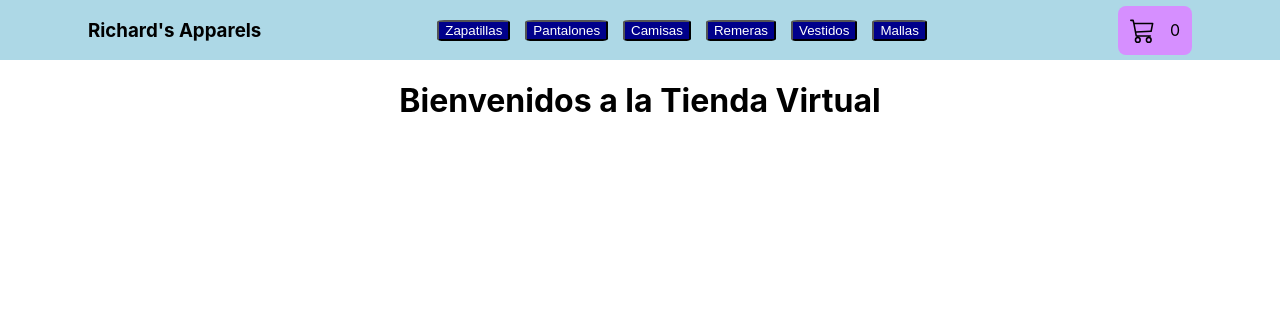
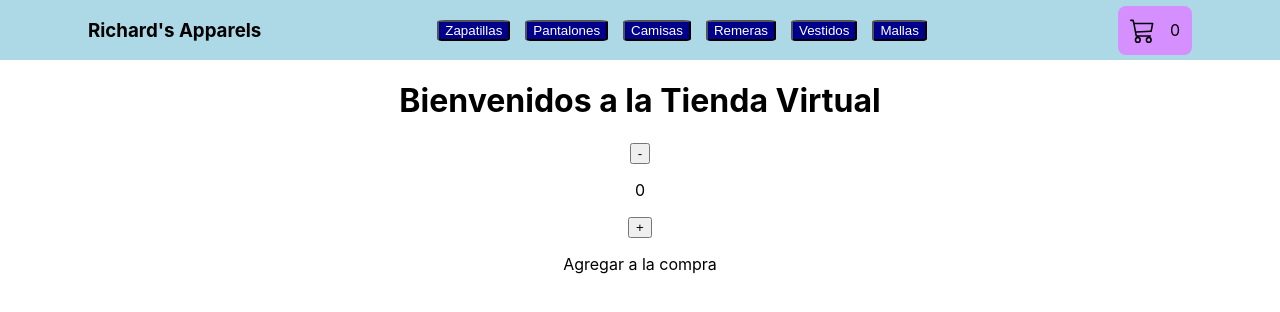
Before and after one commit to ricardosarubbi/ecommerce-31145, a React (Create React App) app: page / in a window 1280 px wide. Shown: the top 312 px of the page. Built offline with nearby package versions, Linux system fonts and the light colour scheme.

Commit message:
Agregado de botón de sumar restar al carrito

```diff
--- a/src/App.js
+++ b/src/App.js
@@ -1,7 +1,9 @@
 import React from 'react'
+import { useState } from 'react'
 import './App.css';
 import NavBar from './components/NavBar/NavBar'
 import ItemListContainer from './components/ItemListContainer/ItemListContainer';
+import Counter from './components/Counter/Counter';
 
 
 const App = () => {
@@ -10,10 +12,18 @@ const App = () => {
     props:'2'
   }
 
+  const [show, setShow] = useState(true)
+
+  const handleOnAdd = (quantity) => {
+    console.log(`se agregaron ${quantity} productos`)
+  }
+
   return (
       <div className="App">
         <NavBar />
-        <ItemListContainer {...props}/>
+        <ItemListContainer {...props} />
+
+        { show ? <Counter initial={0} stock={10} onAdd={handleOnAdd}/> : null }
       </div>
   );
 }
--- /dev/null
+++ b/src/components/Counter/Counter.js
@@ -0,0 +1,43 @@
+import { useState, useEffect } from 'react'
+
+const Counter = ({initial, stock, onAdd}) => {
+    const [count, setCount] = useState(0)
+
+    useEffect(() => {
+        let isActive = true
+
+        setTimeout(() => {
+            if(isActive) {
+                setCount(0)
+            }
+        }, 3000)
+
+        return (() => {
+            isActive = false
+        })
+    })
+
+    useEffect(() => {
+
+    }, [count])
+
+
+    const decrement = () => {
+        setCount(count - 1)
+    }
+
+    const increment = () => {
+        setCount(count + 1)
+    }
+
+    return(
+        <div>
+            <button onClick={decrement}>-</button>
+            <p>{count}</p>
+            <button onClick={increment}>+</button>
+            <p>Agregar a la compra</p>
+        </div>
+    )
+}
+
+export default Counter
```
Also changed, not shown: src/components/Button/Button.js (added, +7 -0 lines).
